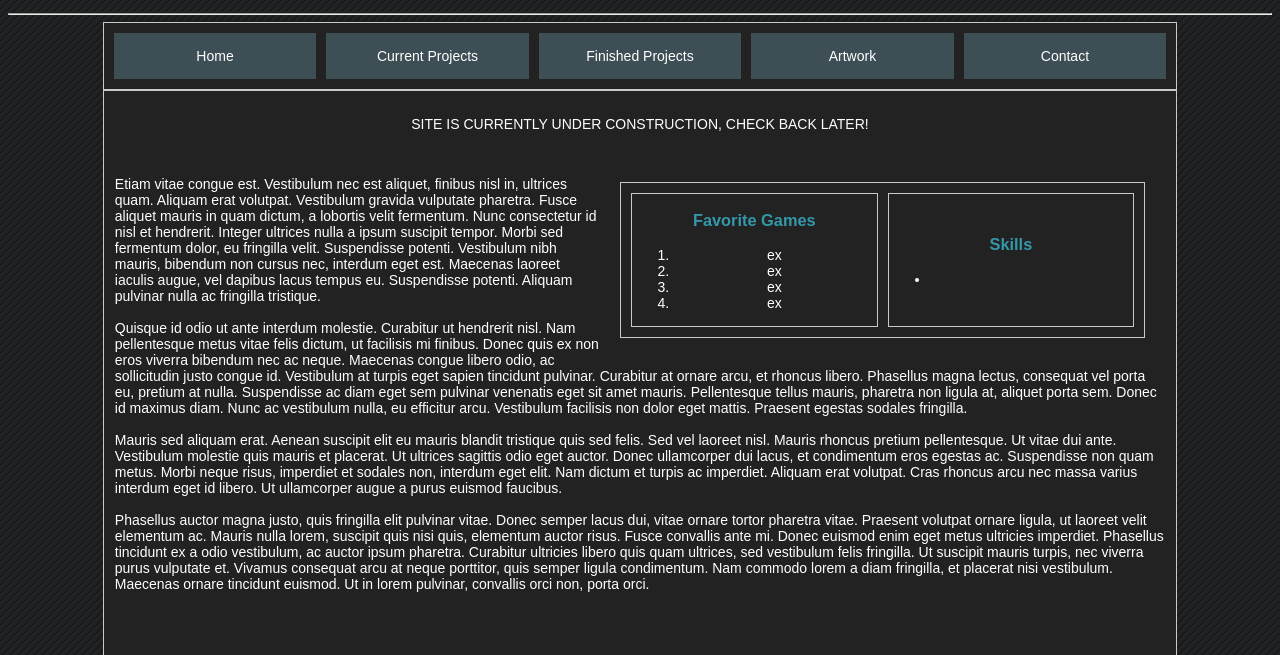
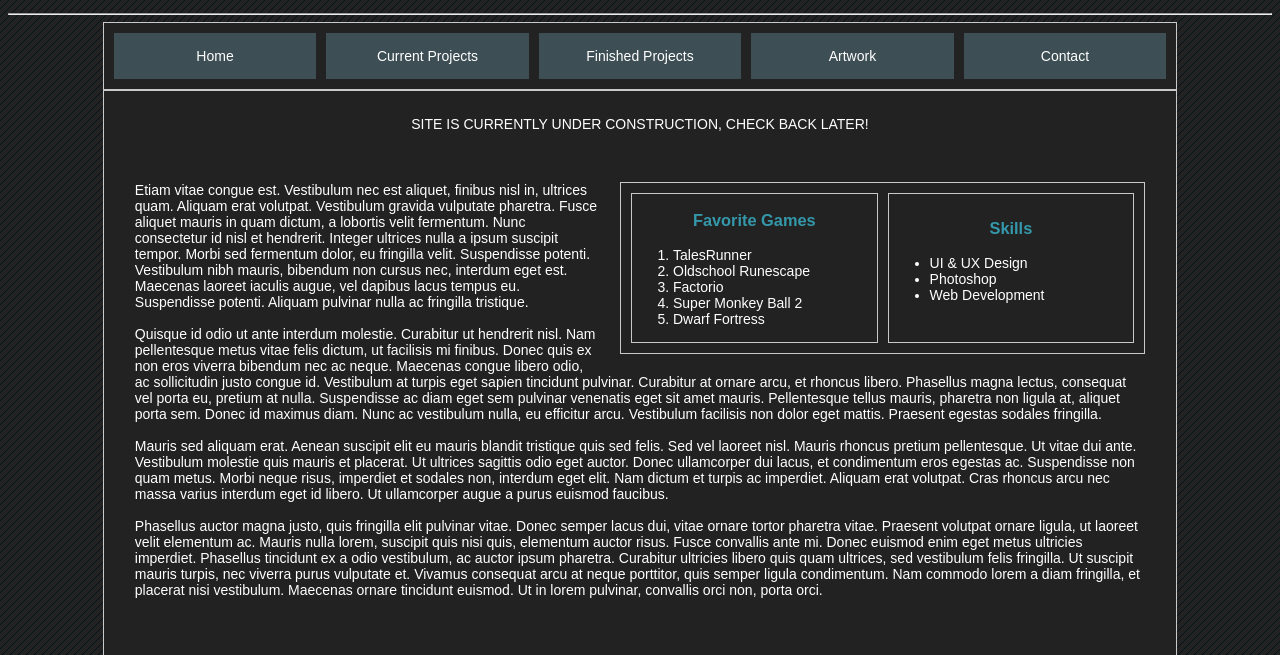
Before and after one commit to SamSwitzer/SamSwitzer.github.io, a plain HTML site: page index.html in a window 1280 px wide. Shown: the part 96-751 px from the top of the page. Drawn offline with Linux system fonts and the light colour scheme.

```diff
--- a/index.html
+++ b/index.html
@@ -52,25 +52,27 @@
 			<table align="right" style="width:50%;margin:20px;">
 				<tr>
 					<th style="width:50%;">
-					<h3>
-						Favorite Games
-					</h3>
-					<ol>
-						<li> ex
-						<li> ex
-						<li> ex
-						<li> ex
+					<h3>Favorite Games</h3>
+					<ol align="left" style="margin-right:1px;">
+						<li> TalesRunner
+						<li> Oldschool Runescape
+						<li> Factorio
+						<li> Super Monkey Ball 2
+						<li> Dwarf Fortress
 					</ol>
 				</th>
 					<th>
 						<h3>Skills</h3>
-						<ul>
-							<li>
+						<ul align="left" style="margin-right:1px;">
+							<li> UI & UX Design
+							<li> Photoshop
+							<li> Web Development
 						</ul>
+						<br>
 					</th>
 				</tr>
 			</table>
-			<p align="left">
+			<p align="left" style="margin:20px;">
 				Etiam vitae congue est. Vestibulum nec est aliquet, finibus nisl in, ultrices quam. Aliquam erat volutpat. Vestibulum gravida vulputate pharetra. Fusce aliquet mauris in quam dictum, a lobortis velit fermentum. Nunc consectetur id nisl et hendrerit. Integer ultrices nulla a ipsum suscipit tempor. Morbi sed fermentum dolor, eu fringilla velit. Suspendisse potenti. Vestibulum nibh mauris, bibendum non cursus nec, interdum eget est. Maecenas laoreet iaculis augue, vel dapibus lacus tempus eu. Suspendisse potenti. Aliquam pulvinar nulla ac fringilla tristique.
 				<br>
 				<br>
```
Also changed, not shown: contact.html (+3 -0 lines), 1 other file.
